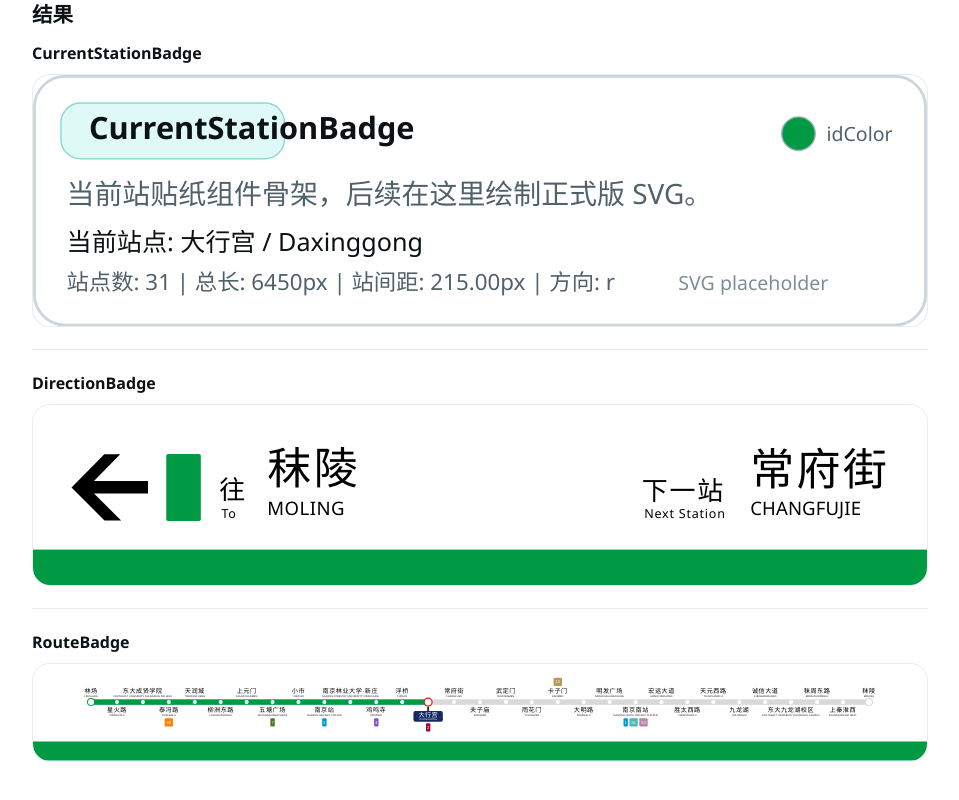
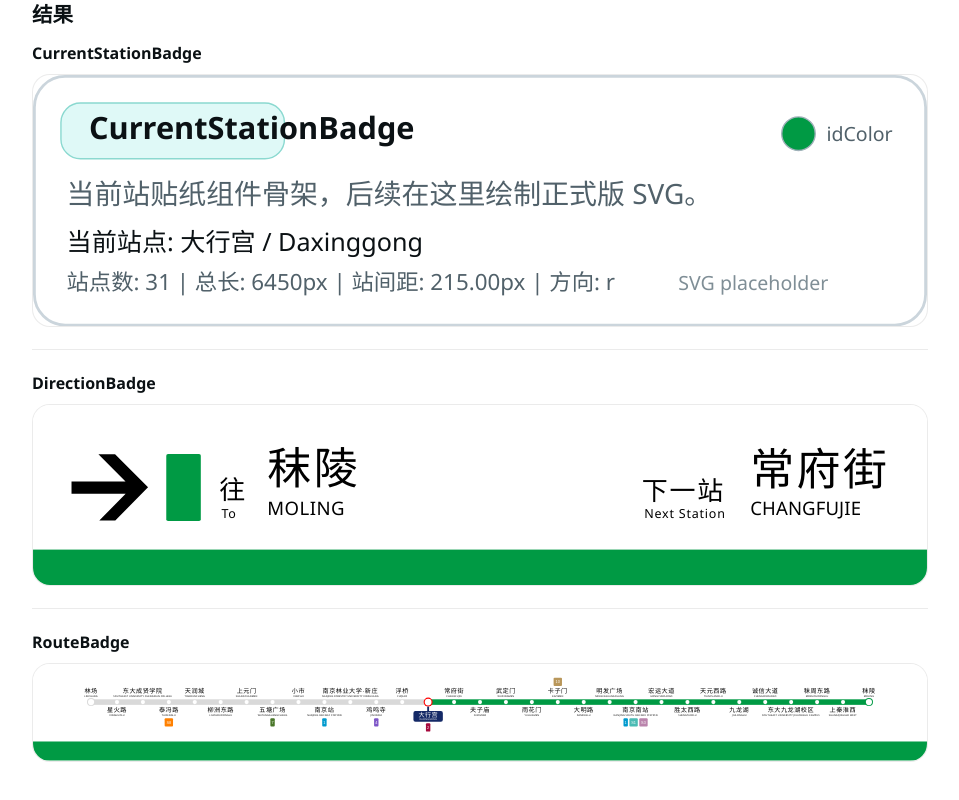
Before and after one commit to Unnamed2964/njmetro-railmap-creator, a React (Vite) app: page / in a window 1280 px wide. Shown: the part 2426-3226 px from the top of the page, without its empty margins (160-1119 px from the left). Built offline with nearby package versions, Linux system fonts and the light colour scheme.

Commit message:
fix: fix line coloring and arrow direction by vibe coding
prompt:
- 现在染色顺序和箭头方向刚好和正确的是反的，当行进方向为左时，本来应该当前站以左染色的

```diff
--- a/src/components/DirectionBadge.tsx
+++ b/src/components/DirectionBadge.tsx
@@ -19,9 +19,9 @@ const enTextStyle = (letterSpacing?: number): CSSProperties => ({
 });
 
 const Arrow = ({ direction }: { direction: 'l' | 'r' }) => {
-  const rotation = direction === 'r' ? 0 : 180;
-  const translateX = direction === 'r' ? 0 : 340;
-  const translateY = direction === 'r' ? 0 : 294.5;
+  const rotation = direction === 'l' ? 0 : 180;
+  const translateX = direction === 'l' ? 0 : 340;
+  const translateY = direction === 'l' ? 0 : 294.5;
 
   return (
     <g transform={`translate(${translateX} ${translateY}) rotate(${rotation})`}>
--- a/src/components/RouteBadge.tsx
+++ b/src/components/RouteBadge.tsx
@@ -152,7 +152,7 @@ export function RouteBadge({ data }: RouteBadgeProps) {
   const lineLength = Math.max(0, totalLength);
   const stnDis = segmentCount === 0 ? 0 : lineLength / segmentCount;
   const inactiveColor = '#d9d9d9';
-  const activeSegmentWidth = direction === 'r' ? safeCurrentIndex * stnDis : (stnList.length - 1 - safeCurrentIndex) * stnDis;
+  const activeSegmentWidth = direction === 'l' ? safeCurrentIndex * stnDis : (stnList.length - 1 - safeCurrentIndex) * stnDis;
   const inactiveSegmentWidth = Math.max(0, lineLength - activeSegmentWidth);
   const lineCenterYOffset = lineCenterY - height / 2;
 
@@ -181,7 +181,7 @@ export function RouteBadge({ data }: RouteBadgeProps) {
       {activeSegmentWidth > 0
         ? anchor('route-line-active', <RouteLineSegment color={idColor} width={activeSegmentWidth} />, {
             left:
-              direction === 'r'
+              direction === 'l'
                 ? { to: 'station-point-0', edge: 'left', gap: 0.5 }
                 : { to: `station-point-${safeCurrentIndex}`, edge: 'left', gap: 0.5 },
             centerY: { to: 'station-point-0', offset: 0 },
@@ -191,18 +191,18 @@ export function RouteBadge({ data }: RouteBadgeProps) {
       {inactiveSegmentWidth > 0
         ? anchor('route-line-inactive', <RouteLineSegment color={inactiveColor} width={inactiveSegmentWidth} />, {
             left:
-              direction === 'r'
+              direction === 'l'
                 ? { to: `station-point-${safeCurrentIndex}`, edge: 'left', gap: 0.5 }
                 : { to: 'station-point-0', edge: 'left', gap: 0.5 },
             centerY: { to: 'station-point-0', offset: 0 },
           })
         : null}
 
-      {anchor('station-end-0', <EndStationMarker fill={direction === 'r' ? idColor : inactiveColor} />, {
+      {anchor('station-end-0', <EndStationMarker fill={direction === 'l' ? idColor : inactiveColor} />, {
         centerX: { to: 'station-point-0', offset: 0 },
         centerY: { to: 'station-point-0', offset: 0 },
       })}
-      {anchor(`station-end-${stnList.length - 1}`, <EndStationMarker fill={direction === 'r' ? inactiveColor : idColor} />, {
+      {anchor(`station-end-${stnList.length - 1}`, <EndStationMarker fill={direction === 'l' ? inactiveColor : idColor} />, {
         centerX: { to: `station-point-${stnList.length - 1}`, offset: 0 },
         centerY: { to: `station-point-${stnList.length - 1}`, offset: 0 },
       })}
```
